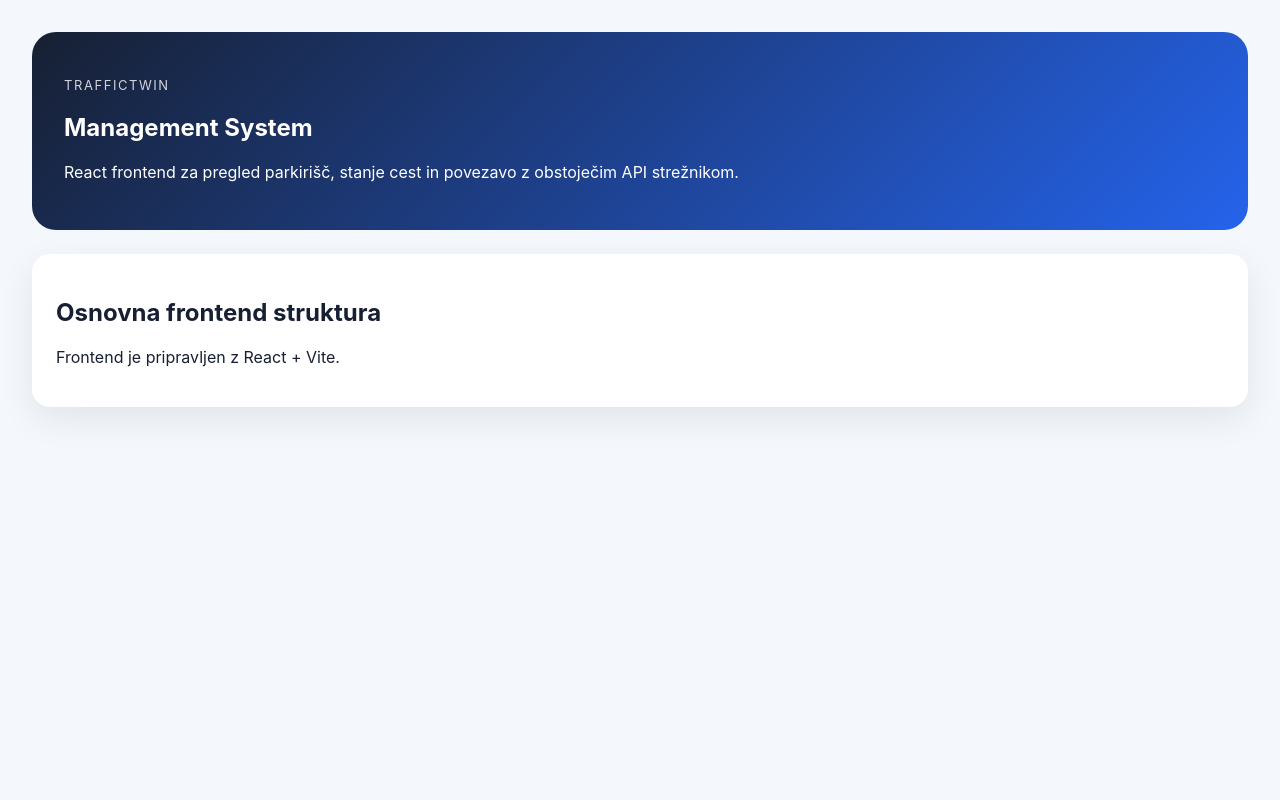
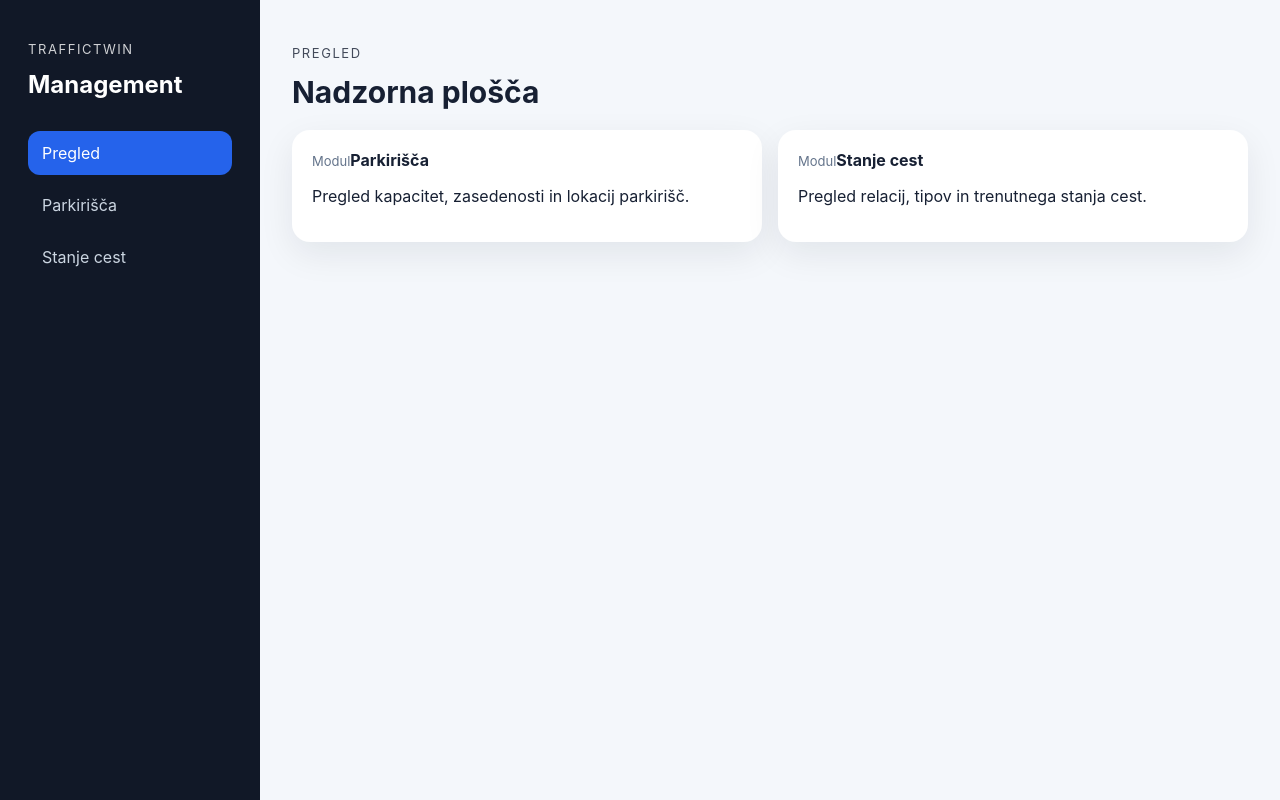
Before and after one commit to TrafficTwin/TrafficTwin, a React (Vite) app in the folder frontend/: page / in a window 1280 px wide. Built offline with nearby package versions, Linux system fonts and the light colour scheme.

Commit message:
SCRUM-118

```diff
--- a/frontend/package.json
+++ b/frontend/package.json
@@ -10,7 +10,8 @@
   },
   "dependencies": {
     "react": "^18.3.1",
-    "react-dom": "^18.3.1"
+    "react-dom": "^18.3.1",
+    "react-router-dom": "^6.28.0"
   },
   "devDependencies": {
     "@vitejs/plugin-react": "^4.3.4",
--- a/frontend/src/App.jsx
+++ b/frontend/src/App.jsx
@@ -1,20 +1,20 @@
-import React from "react";
+import { BrowserRouter, Navigate, Route, Routes } from "react-router-dom";
+import AppLayout from "./layout/AppLayout.jsx";
+import DashboardPage from "./pages/DashboardPage.jsx";
+import ParkingPage from "./pages/ParkingPage.jsx";
+import RoadsPage from "./pages/RoadsPage.jsx";
 
 export default function App() {
     return (
-        <main className="app">
-            <section className="hero">
-                <p className="eyebrow">TrafficTwin</p>
-                <h1>Management System</h1>
-                <p>
-                    React frontend za pregled parkirišč, stanje cest in povezavo z obstoječim API strežnikom.
-                </p>
-            </section>
-
-            <section className="panel">
-                <h2>Osnovna frontend struktura</h2>
-                <p>Frontend je pripravljen z React + Vite.</p>
-            </section>
-        </main>
+        <BrowserRouter>
+            <Routes>
+                <Route element={<AppLayout />}>
+                    <Route path="/" element={<DashboardPage />} />
+                    <Route path="/parking" element={<ParkingPage />} />
+                    <Route path="/stanje-cest" element={<RoadsPage />} />
+                    <Route path="*" element={<Navigate to="/" replace />} />
+                </Route>
+            </Routes>
+        </BrowserRouter>
     );
 }
--- /dev/null
+++ b/frontend/src/layout/AppLayout.jsx
@@ -0,0 +1,24 @@
+import { NavLink, Outlet } from "react-router-dom";
+
+export default function AppLayout() {
+    return (
+        <div className="shell">
+            <aside className="sidebar">
+                <div>
+                    <p className="eyebrow">TrafficTwin</p>
+                    <h1>Management</h1>
+                </div>
+
+                <nav className="nav">
+                    <NavLink to="/">Pregled</NavLink>
+                    <NavLink to="/parking">Parkirišča</NavLink>
+                    <NavLink to="/stanje-cest">Stanje cest</NavLink>
+                </nav>
+            </aside>
+
+            <main className="content">
+                <Outlet />
+            </main>
+        </div>
+    );
+}
--- /dev/null
+++ b/frontend/src/pages/DashboardPage.jsx
@@ -0,0 +1,26 @@
+export default function DashboardPage() {
+    return (
+        <section className="page">
+            <div className="page-header">
+                <div>
+                    <p className="eyebrow">Pregled</p>
+                    <h2>Nadzorna plošča</h2>
+                </div>
+            </div>
+
+            <div className="grid">
+                <article className="card">
+                    <span className="card-label">Modul</span>
+                    <strong>Parkirišča</strong>
+                    <p>Pregled kapacitet, zasedenosti in lokacij parkirišč.</p>
+                </article>
+
+                <article className="card">
+                    <span className="card-label">Modul</span>
+                    <strong>Stanje cest</strong>
+                    <p>Pregled relacij, tipov in trenutnega stanja cest.</p>
+                </article>
+            </div>
+        </section>
+    );
+}
--- /dev/null
+++ b/frontend/src/pages/ParkingPage.jsx
@@ -0,0 +1,16 @@
+export default function ParkingPage() {
+    return (
+        <section className="page">
+            <div className="page-header">
+                <div>
+                    <p className="eyebrow">Parkirišča</p>
+                    <h2>Upravljanje parkirišč</h2>
+                </div>
+            </div>
+
+            <div className="panel">
+                <p>Stran za parkirišča je pripravljena. V naslednjem commitu dodamo komponente.</p>
+            </div>
+        </section>
+    );
+}
--- /dev/null
+++ b/frontend/src/pages/RoadsPage.jsx
@@ -0,0 +1,16 @@
+export default function RoadsPage() {
+    return (
+        <section className="page">
+            <div className="page-header">
+                <div>
+                    <p className="eyebrow">Stanje cest</p>
+                    <h2>Upravljanje stanja cest</h2>
+                </div>
+            </div>
+
+            <div className="panel">
+                <p>Stran za stanje cest je pripravljena. V naslednjem commitu dodamo komponente.</p>
+            </div>
+        </section>
+    );
+}
--- a/frontend/src/styles.css
+++ b/frontend/src/styles.css
@@ -45,3 +45,81 @@ button {
     padding: 24px;
     box-shadow: 0 12px 35px rgba(15, 23, 42, 0.08);
 }
+
+.shell {
+    min-height: 100vh;
+    display: grid;
+    grid-template-columns: 260px 1fr;
+}
+
+.sidebar {
+    background: #111827;
+    color: white;
+    padding: 28px;
+    display: flex;
+    flex-direction: column;
+    gap: 32px;
+}
+
+.sidebar h1 {
+    margin: 0;
+    font-size: 24px;
+}
+
+.nav {
+    display: flex;
+    flex-direction: column;
+    gap: 8px;
+}
+
+.nav a {
+    color: #cbd5e1;
+    text-decoration: none;
+    padding: 12px 14px;
+    border-radius: 12px;
+}
+
+.nav a.active,
+.nav a:hover {
+    background: #2563eb;
+    color: white;
+}
+
+.content {
+    padding: 32px;
+}
+
+.page {
+    display: flex;
+    flex-direction: column;
+    gap: 20px;
+}
+
+.page-header {
+    display: flex;
+    justify-content: space-between;
+    align-items: center;
+}
+
+.page-header h2 {
+    margin: 0;
+    font-size: 30px;
+}
+
+.grid {
+    display: grid;
+    grid-template-columns: repeat(2, minmax(0, 1fr));
+    gap: 16px;
+}
+
+.card {
+    background: white;
+    border-radius: 18px;
+    padding: 20px;
+    box-shadow: 0 12px 35px rgba(15, 23, 42, 0.08);
+}
+
+.card-label {
+    color: #64748b;
+    font-size: 13px;
+}
```
